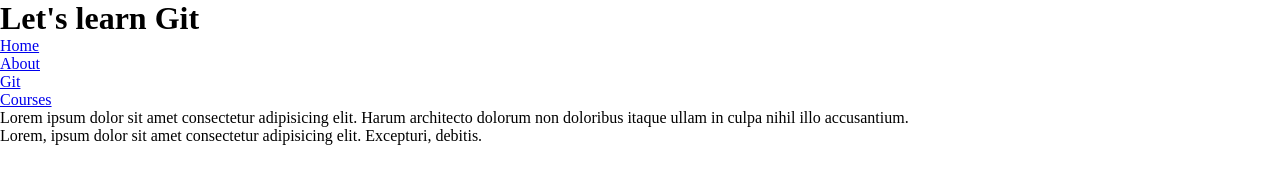
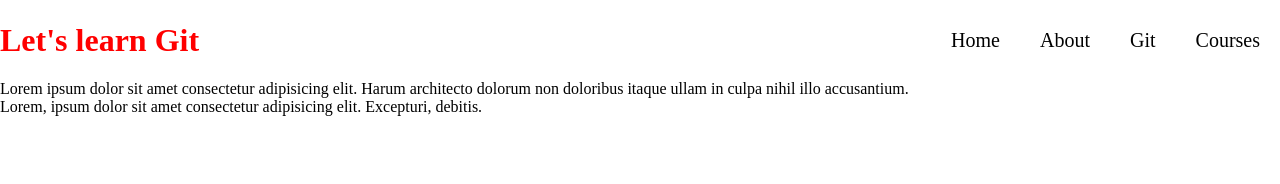
Before and after one commit to naimuddoulaOvi/stack-learner, a plain HTML site: page index.html in a window 1280 px wide. Drawn offline with Linux system fonts and the light colour scheme.

Commit message:
styling add for header

```diff
--- a/index.html
+++ b/index.html
@@ -8,6 +8,7 @@
         <link rel="stylesheet" href="style.css" />
     </head>
     <body>
+        <header>
             <h1>Let's learn Git</h1>
             <nav>
                 <ul>
@@ -17,6 +18,7 @@
                     <li><a href="#">Courses</a></li>
                 </ul>
             </nav>
+        </header>
         <p>
             Lorem ipsum dolor sit amet consectetur adipisicing elit. Harum
             architecto dolorum non doloribus itaque ullam in culpa nihil illo
--- a/style.css
+++ b/style.css
@@ -3,3 +3,28 @@
     padding: 0;
     box-sizing: border-box;
 }
+header {
+    display: flex;
+    align-items: center;
+    justify-content: space-between;
+    height: 10vh;
+}
+h1 {
+    color: red;
+}
+nav ul {
+    display: flex;
+    margin: 0;
+    padding: 0;
+    list-style: none;
+}
+nav ul li a {
+    padding: 10px 20px;
+    font-size: 20px;
+    color: black;
+    text-decoration: none;
+}
+nav ul li a:hover {
+    color: red;
+    text-decoration: underline;
+}
```
Lines whose indentation alone changed are shown as unchanged.
